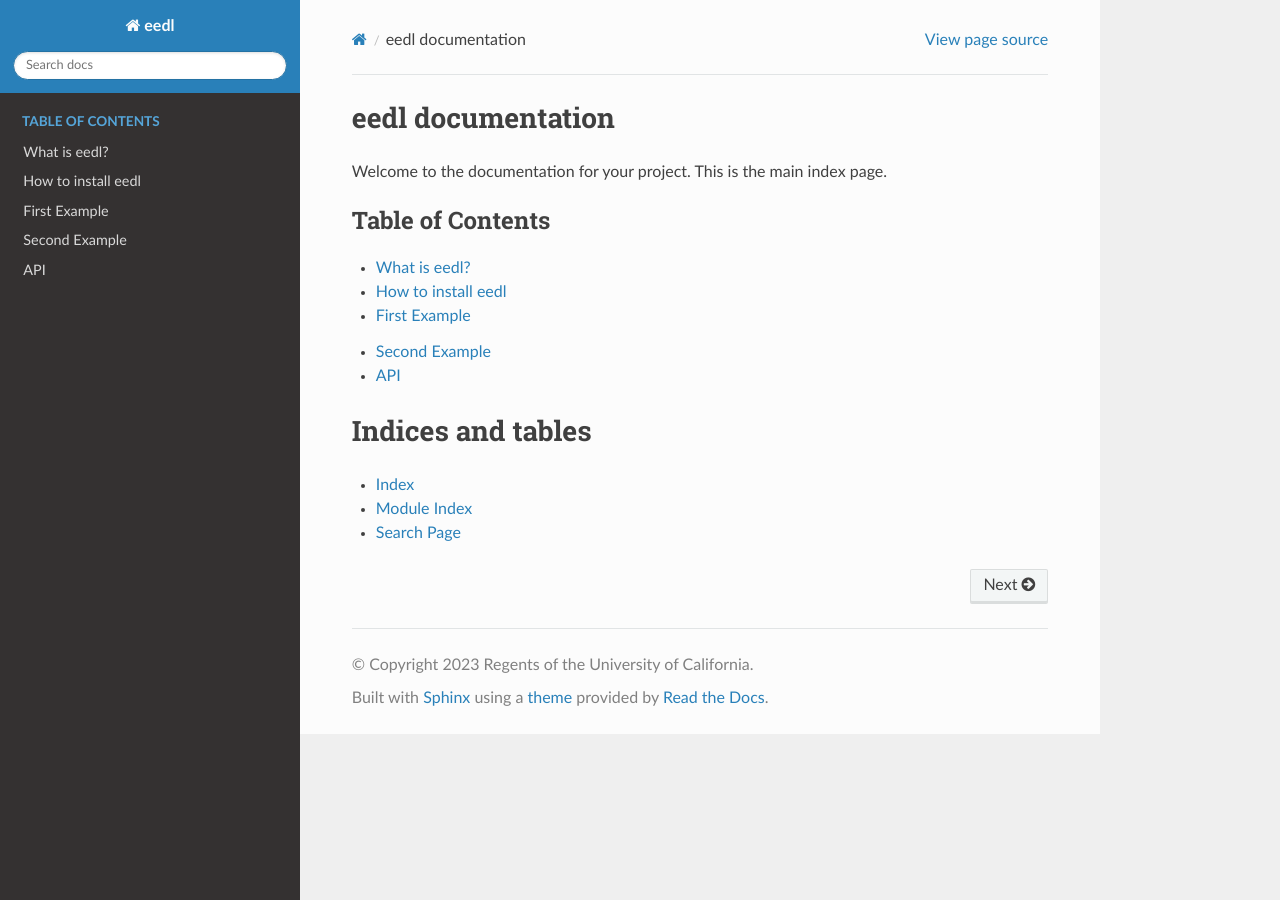
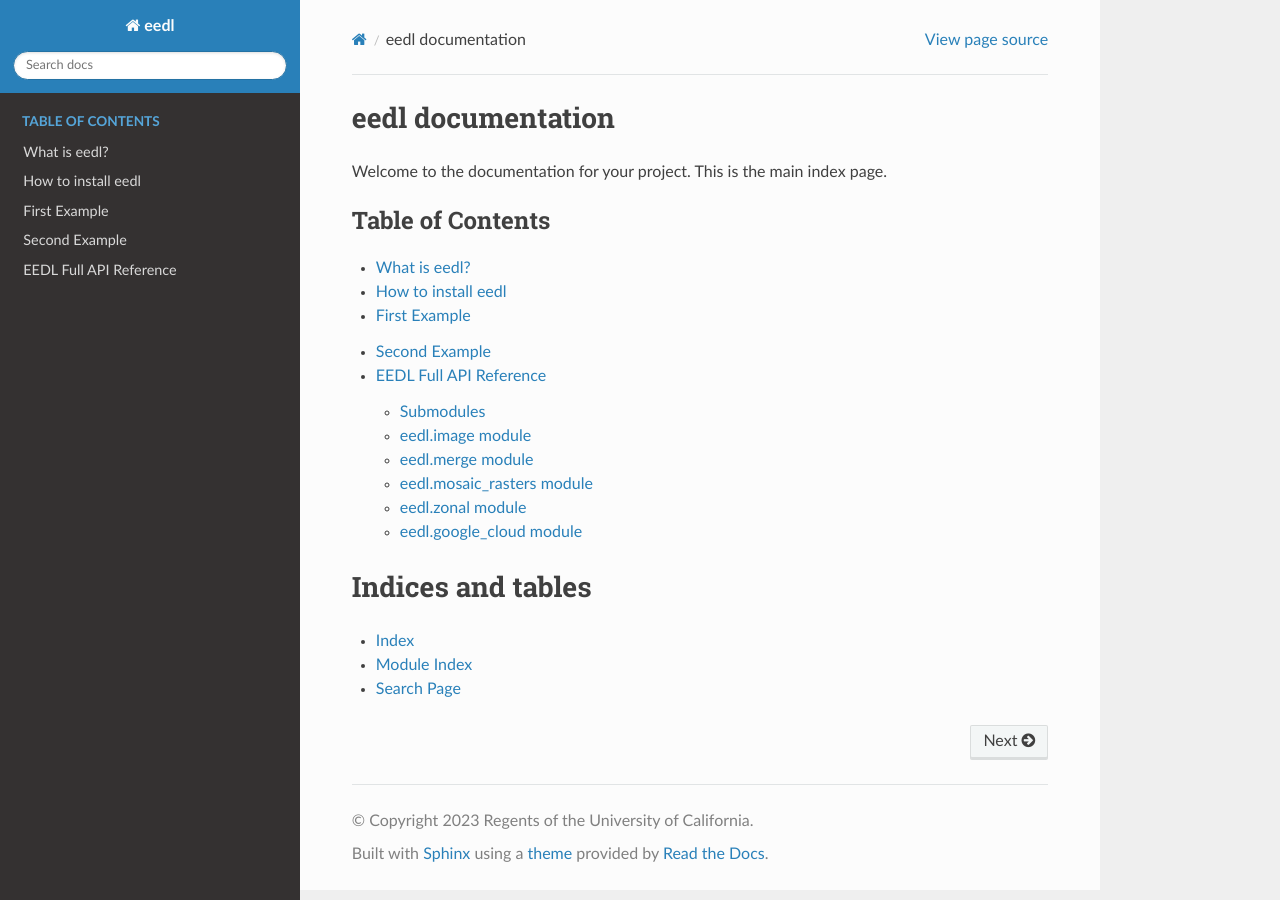
Before and after one commit to water3d/eedl, a Sphinx documentation site: the page built from docs/source/index.rst, in a window 1280 px wide. Built offline with Sphinx 7.4.7 and the Read the Docs theme 2.0.0, drawn with Linux system fonts in a browser that asks for light colours.

Commit message:
Working autodoc components

```diff
--- a/docs/source/api_reference/index.rst
+++ b/docs/source/api_reference/index.rst
@@ -1,10 +1,11 @@
 .. _api:
 
-====
-API
-====
+========================
+EEDL Full API Reference
+========================
 
 .. automodule:: eedl
     :members:
     :undoc-members:
     :show-inheritance:
+    :no-index:
--- a/docs/source/eedl.rst
+++ b/docs/source/eedl.rst
@@ -1,16 +1,8 @@
-eedl package
-============
+EEDL Full API Reference
+=========================
 
 Submodules
 ----------
-
-eedl.google\_cloud module
--------------------------
-
-.. automodule:: eedl.google_cloud
-   :members:
-   :undoc-members:
-   :show-inheritance:
 
 eedl.image module
 -----------------
@@ -44,10 +36,10 @@ eedl.zonal module
    :undoc-members:
    :show-inheritance:
 
-Module contents
----------------
+eedl.google\_cloud module
+-------------------------
 
-.. automodule:: eedl
+.. automodule:: eedl.google_cloud
    :members:
    :undoc-members:
    :show-inheritance:
--- a/docs/source/index.rst
+++ b/docs/source/index.rst
@@ -9,7 +9,7 @@ Welcome to the documentation for your project. This is the main index page.
 
     user_guide/index
     examples/index
-    api_reference/index
+    eedl
 
 Indices and tables
 ==================
```
